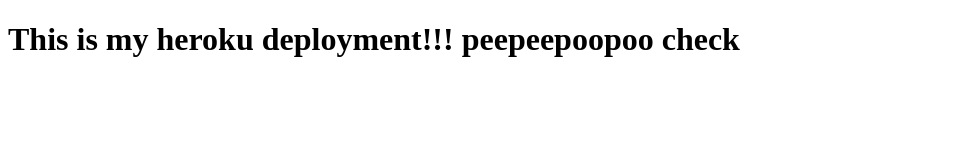
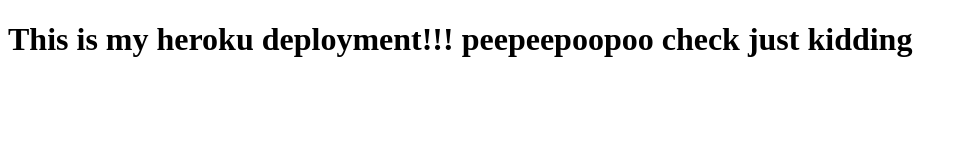
Before and after one commit to jedidiahhwang/deployment-demo-tester, a website: page index.html in a window 1280 px wide. Shown: the whole page, without its empty margins (0-968 px from the left). Drawn offline with Linux system fonts and the light colour scheme.

Commit message:
double check html manipulation deployment

```diff
--- a/index.html
+++ b/index.html
@@ -7,6 +7,6 @@
   <title>Heroku Test</title>
 </head>
 <body>
-  <h1>This is my heroku deployment!!! peepeepoopoo check</h1>
+  <h1>This is my heroku deployment!!! peepeepoopoo check just kidding</h1>
 </body>
 </html>
```
